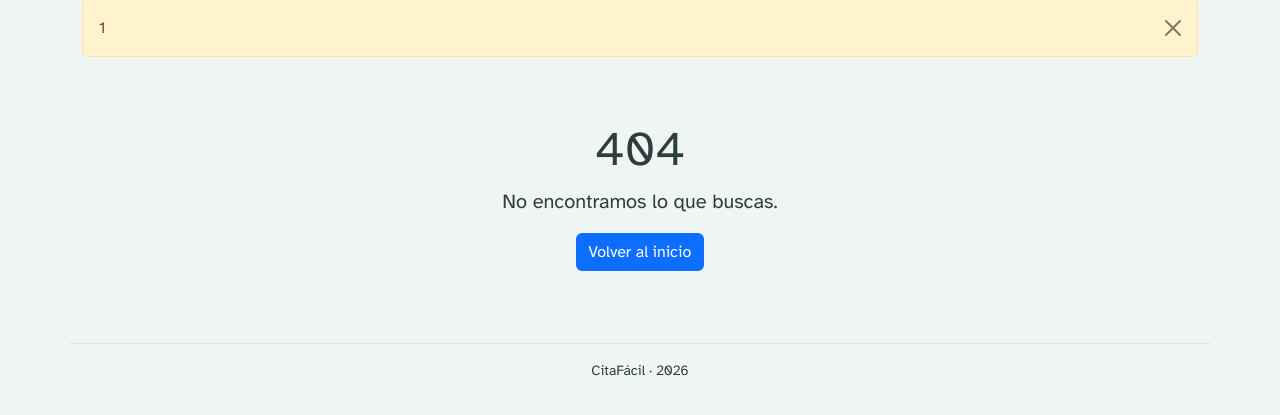
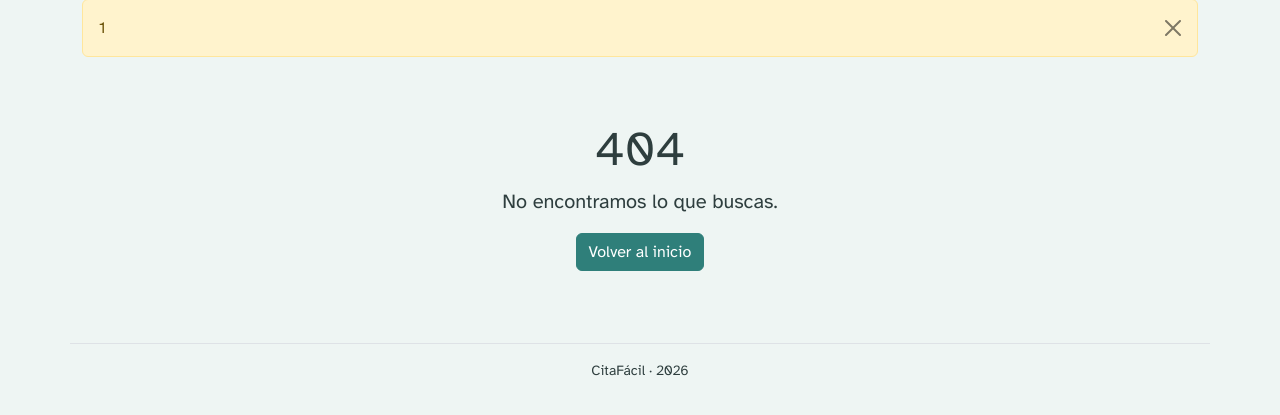
Before and after one commit to vazquezespinozaelizabeth1-lang/CitaFacil, a Laravel app: template citafacil-laravel/resources/views/errors/404.blade.php in a window 1280 px wide. Shown: the part 173-588 px from the top of the page. Run offline with Laravel 12, Linux system fonts and the light colour scheme; a user stored in the database is signed in; data comes from the database, SQL or seed files in the repository; the template is opened without the code that fills it: most values are stand-ins (such as "Sample title", 1, 10 or a date in 2020).

Commit message:
fix(errores): usar btn-primario en 404, 419, 500 y 503

```diff
--- a/citafacil-laravel/resources/views/errors/404.blade.php
+++ b/citafacil-laravel/resources/views/errors/404.blade.php
@@ -4,6 +4,6 @@
     <div class="text-center py-5">
         <h1 class="display-5">404</h1>
         <p class="lead">No encontramos lo que buscas.</p>
-        <a href="{{ url('/') }}" class="btn btn-primary">Volver al inicio</a>
+        <a href="{{ url('/') }}" class="btn btn-primario">Volver al inicio</a>
     </div>
 @endsection
--- a/citafacil-laravel/resources/views/errors/419.blade.php
+++ b/citafacil-laravel/resources/views/errors/419.blade.php
@@ -6,6 +6,6 @@
 <div class="text-center py-5">
     <h1 class="display-5 text-warning">419</h1>
     <p class="lead">La página ha expirado o tu sesión ha caducado.</p>
-    <a href="{{ url('/') }}" class="btn btn-primary">Volver al inicio</a>
+    <a href="{{ url('/') }}" class="btn btn-primario">Volver al inicio</a>
 </div>
 @endsection
--- a/citafacil-laravel/resources/views/errors/500.blade.php
+++ b/citafacil-laravel/resources/views/errors/500.blade.php
@@ -10,7 +10,7 @@
     <div class="text-center">
         <h1 class="display-5 text-danger">500</h1>
         <p class="lead">Error interno del servidor. Estamos trabajando para solucionarlo.</p>
-        <a href="{{ url('/') }}" class="btn btn-primary">Volver al inicio</a>
+        <a href="{{ url('/') }}" class="btn btn-primario">Volver al inicio</a>
     </div>
 </body>
 </html>
--- a/citafacil-laravel/resources/views/errors/503.blade.php
+++ b/citafacil-laravel/resources/views/errors/503.blade.php
@@ -10,7 +10,7 @@
     <div class="text-center">
         <h1 class="display-5 text-secondary">503</h1>
         <p class="lead">El sistema se encuentra en mantenimiento temporal.</p>
-        <a href="{{ url('/') }}" class="btn btn-secondary">Volver al inicio</a>
+        <a href="{{ url('/') }}" class="btn btn-primario">Volver al inicio</a>
     </div>
 </body>
 </html>
```
